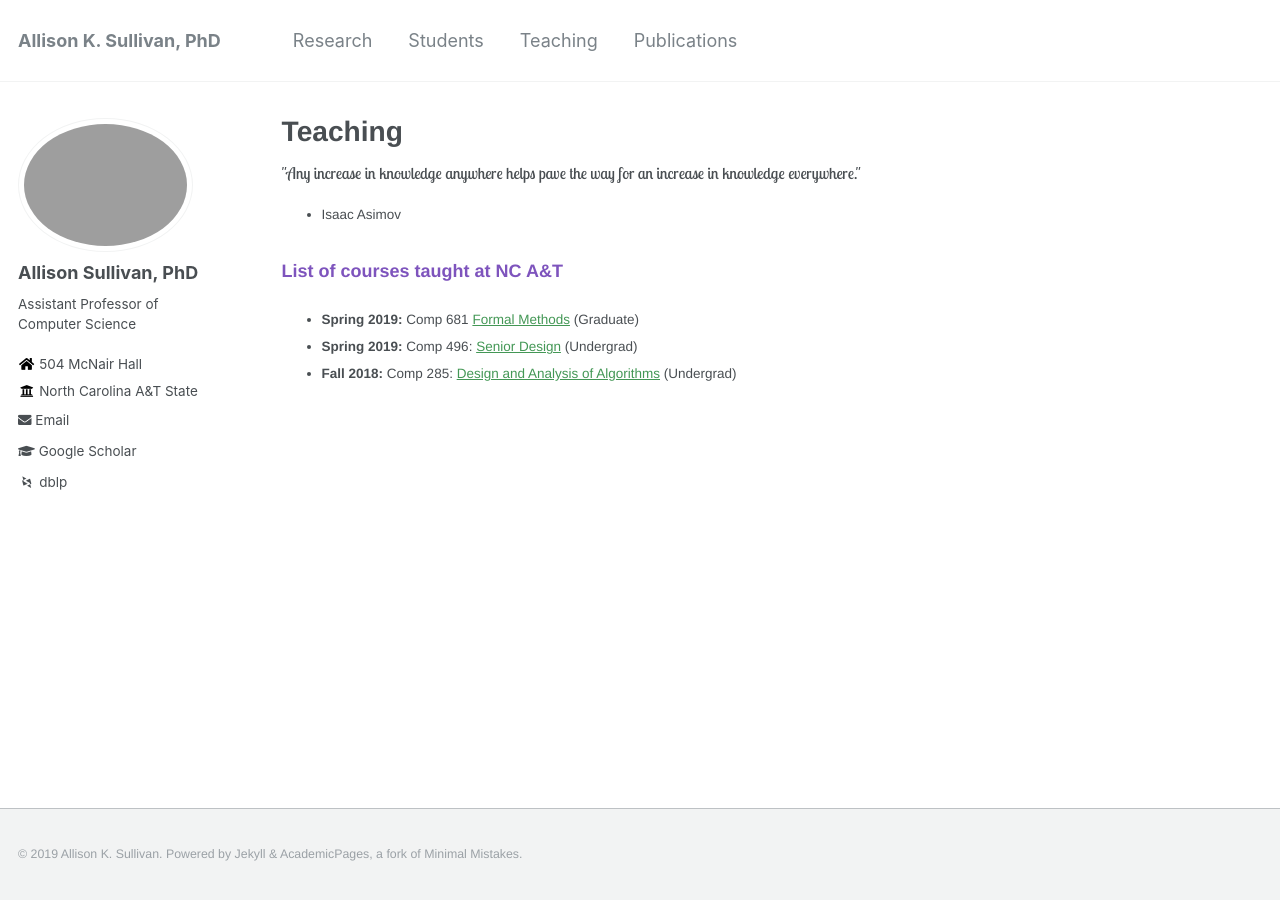
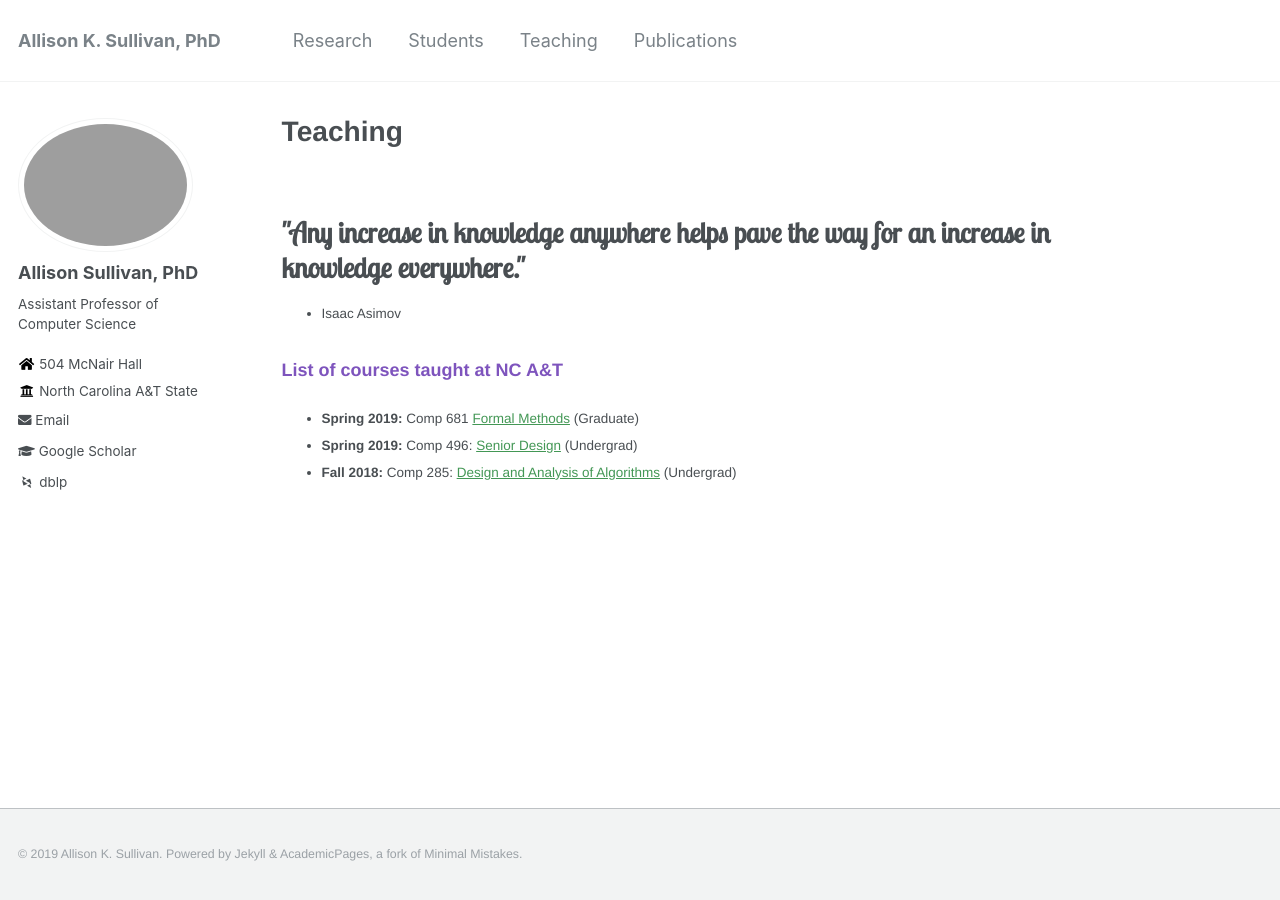
Before and after one commit to Allisonius/allisonius.github.io, a Jekyll site: the page built from _pages/teaching.md, in a window 1280 px wide. Built offline with Jekyll 4.4.1, drawn with Linux system fonts in a browser that asks for light colours; some web fonts are replaced.

Commit message:
Update teaching.md

```diff
--- a/_pages/teaching.md
+++ b/_pages/teaching.md
@@ -5,7 +5,7 @@ author_profile: true
 ---
 <link href="https://fonts.googleapis.com/css?family=Lobster+Two" rel="stylesheet">
 
-<font face="Lobster Two" size="3">"Any increase in knowledge anywhere helps pave the way for an increase in knowledge everywhere."</font>
+<h4><font face="Lobster Two">"Any increase in knowledge anywhere helps pave the way for an increase in knowledge everywhere."</font></h4>
 - Isaac Asimov
 
 ### List of courses taught at NC A&T
```
